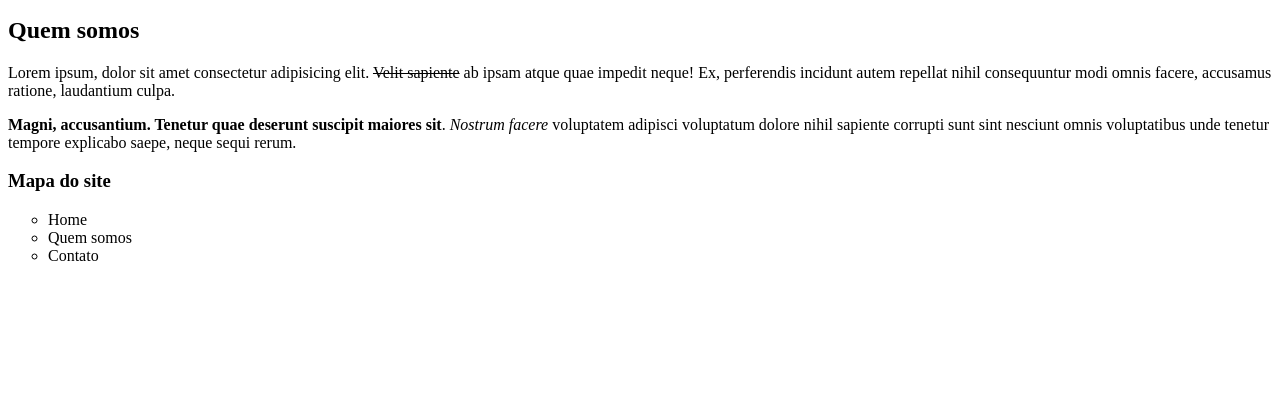
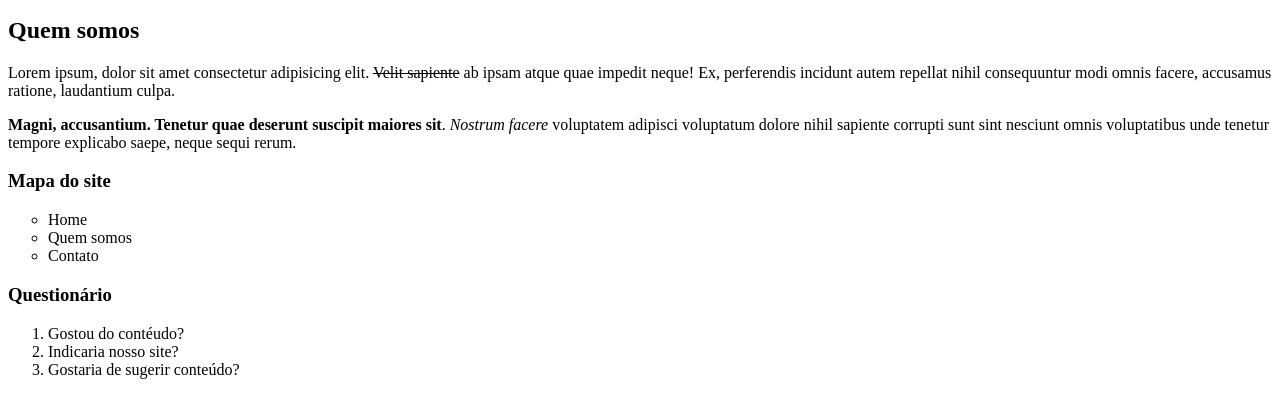
Before and after one commit to Gildinei/html, a plain HTML site: page index.html in a window 1280 px wide. Shown: the part 119-536 px from the top of the page. Drawn offline with Linux system fonts and the light colour scheme.

Commit message:
Feat: add an ordered list

```diff
--- a/index.html
+++ b/index.html
@@ -28,6 +28,13 @@
         <li>Quem somos</li>
         <li>Contato</li>
     </ul>
+
+    <h3>Questionário</h3>
+    <ol>
+        <li>Gostou do contéudo?</li>
+        <li>Indicaria nosso site?</li>
+        <li>Gostaria de sugerir conteúdo?</li>
+    </ol>
 </body>
 
 </html>
```
